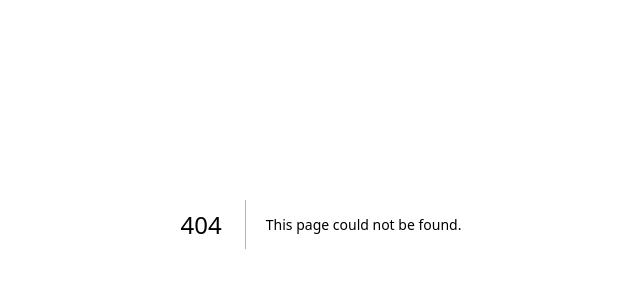
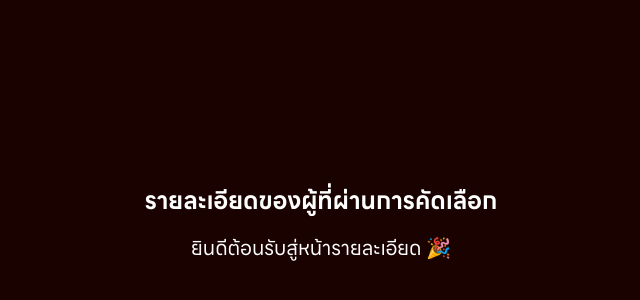
Before and after one commit to suphanatchanlek30/Young_WebMaster_Camp20_Homework_track_Programming, a Next.js app: page /details in a window 1280 px wide. Before the commit this address had no page. Shown: the part 176-476 px from the top of the page, without its empty margins (319-959 px from the left). Built offline with nearby package versions, Linux system fonts and the light colour scheme.

Commit message:
update details

```diff
--- a/src/app/components/ResultDisplay.js
+++ b/src/app/components/ResultDisplay.js
@@ -1,5 +1,6 @@
 import Image from "next/image";
 import Hero from "../../../public/Image_HomePage/Home_logo.svg";
+import Link from "next/link";
 
 const ResultModal = ({ result, onClose, selectedMajor }) => {
   const getMajorName = (majorValue) => {
@@ -72,20 +73,17 @@ const ResultModal = ({ result, onClose, selectedMajor }) => {
               for Young Webmaster Camp 20
             </p>
             <div className={`text-center`}>
+              <Link href="/details">
               <button
                 className={`text-white text-xs sm:text-sm font-semibold py-2 px-4 rounded-[8px] focus:outline-none focus:shadow-outline`}
                 style={{
                   backgroundImage:
                     `linear-gradient(to left, #FFB623 0%, #FF691D 14%, #F52222 50%, #F81A64 100%)`,
                 }}
-                onClick={() => {
-                  // Uncomment below line if you want to open resume or any other link
-                  // window.open(result.data.resume, "_blank");
-                  alert('More details button clicked!');
-                }}
               >
                 More Details
               </button>
+              </Link>
             </div>
           </div>
         ) : (
--- /dev/null
+++ b/src/app/details/page.js
@@ -0,0 +1,8 @@
+export default function DetailsPage() {
+  return (
+    <div className={`p-8 text-[20px] bg-[#190200] min-h-screen justify-center items-center flex flex-col gap-4`}>
+      <h1 className={`text-2xl font-bold text-[#ffffff]`}>รายละเอียดของผู้ที่ผ่านการคัดเลือก</h1>
+      <p className={`text-[#ffffff]`}>ยินดีต้อนรับสู่หน้ารายละเอียด 🎉</p>
+    </div>
+  );
+}
```
